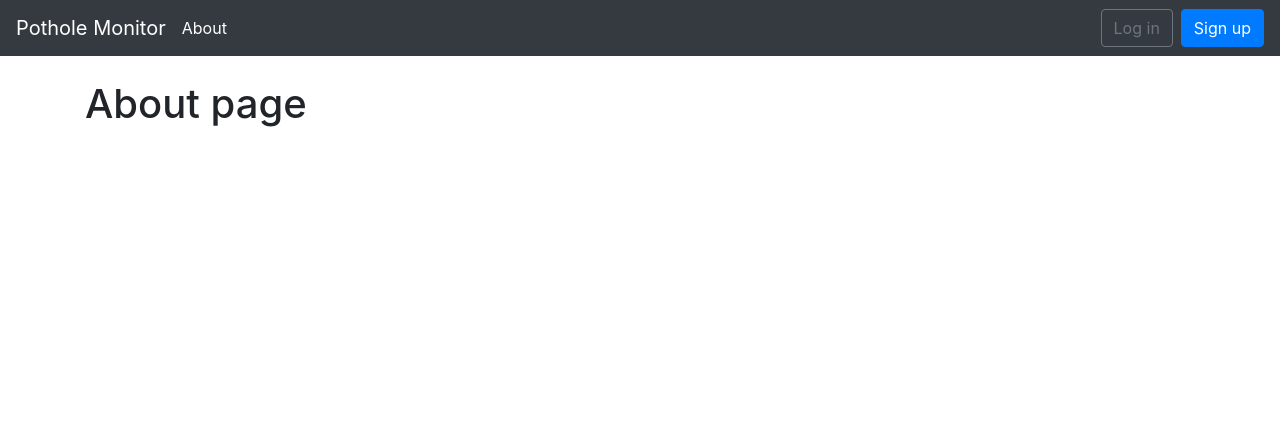
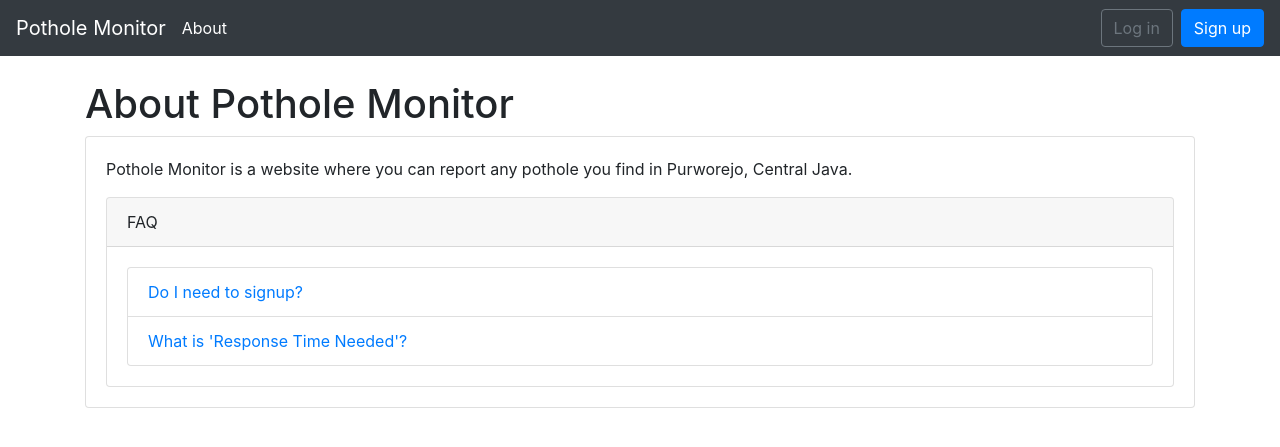
Before and after one commit to zamuzakki/pothole_app, a Django app: page /about/ in a window 1280 px wide. Shown: the top 447 px of the page. Run offline with Django 3.2, Linux system fonts and the light colour scheme; some libraries are stand-ins or nearby versions.

Commit message:
Edit About Page

```diff
--- a/pothole/models.py
+++ b/pothole/models.py
@@ -30,9 +30,9 @@ class Pothole(BaseModel):
     )
 
     WIDTH = (
-        ('1', '<50mm'),
-        ('2', '50mm-150mm'),
-        ('3', '>150mm')
+        ('1', '<50cm'),
+        ('2', '50cm-150cm'),
+        ('3', '>150cm')
     )
 
     RESPONSE_TIME_NEEDED = (
--- a/pothole/views.py
+++ b/pothole/views.py
@@ -1,6 +1,7 @@
 from django.shortcuts import render
 from django.views.generic import CreateView, DetailView, ListView
 from django.views.decorators.csrf import csrf_exempt
+from django.contrib.auth.decorators import login_required
 from django.utils.decorators import method_decorator
 from django.forms.models import model_to_dict
 from .forms import PotholeForm
@@ -13,7 +14,7 @@ from django.core.serializers import serialize
 
 
 # Create your views here.
-@method_decorator(csrf_exempt, name='dispatch')
+@method_decorator([csrf_exempt, login_required], name='dispatch')
 class PotholeCreateView(CreateView):
     form_class = PotholeForm
     model = Pothole
--- a/templates/pages/about.html
+++ b/templates/pages/about.html
@@ -3,5 +3,40 @@
 {% block title %}About page{% endblock %}
 
 {% block content %}
-<h1>About page</h1>
+<h1>About Pothole Monitor</h1>
+<div class="card">
+    <div class="card-body">
+        <p>Pothole Monitor is a website where you can report any pothole you find in Purworejo, Central Java.</p>
+
+        <div class="card">
+            <div class="card-header">FAQ</div>
+            <div class="card-body">
+                <ul class="list-group">
+                    <li class="list-group-item">
+                        <a data-toggle="collapse" href="#faq-1" role="button" aria-expanded="false" aria-controls="collapseExample">
+                            Do I need to signup?
+                        </a>
+                        <div class="collapse" id="faq-1">
+                            <div class="card card-body">
+                                You don't need to signup if you only want to view Pothole. However, if you want to report
+                                Potholes, then signingup is the only way to go.
+                            </div>
+                        </div>
+                    </li>
+                    <li class="list-group-item">
+                        <a data-toggle="collapse" href="#faq-2" role="button" aria-expanded="false" aria-controls="collapseExample">
+                            What is 'Response Time Needed'?
+                        </a>
+                        <div class="collapse" id="faq-2">
+                            <div class="card card-body">
+                                It indicates the emergency of the Pothole. For example, if it is huge that it's blocking
+                                the entire road, you should select '< A Day' in Response Time Needed.
+                            </div>
+                        </div>
+                    </li>
+                </ul>
+            </div>
+        </div>
+    </div>
+</div>
 {% endblock content %}
```
Also changed, not shown: templates/pages/home.html (+9 -11 lines).
